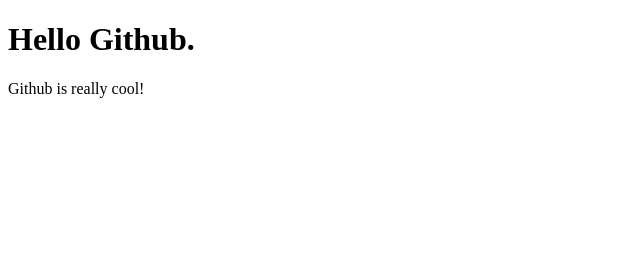
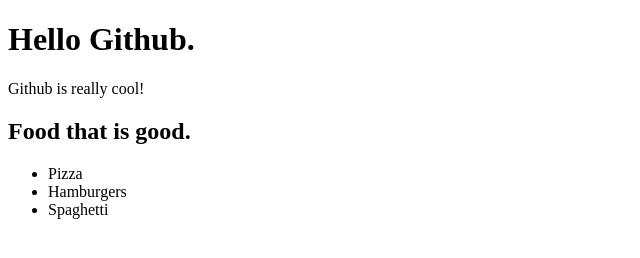
Before and after one commit to GeorgDev15/GitHubTest, a plain HTML site: page index.html in a window 1280 px wide. Shown: the whole page, without its empty margins (0-640 px from the left). Drawn offline with Linux system fonts and the light colour scheme.

Commit message:
Added menu
Good food to eat

```diff
--- a/index.html
+++ b/index.html
@@ -9,5 +9,12 @@
 <body>
     <h1>Hello Github.</h1>
     <p>Github is really cool!</p>
+
+    <h2>Food that is good.</h2>
+    <ul>
+    <li>Pizza</li>
+    <li>Hamburgers</li>
+    <li>Spaghetti</li>
+    </ul>
 </body>
 </html>
```
